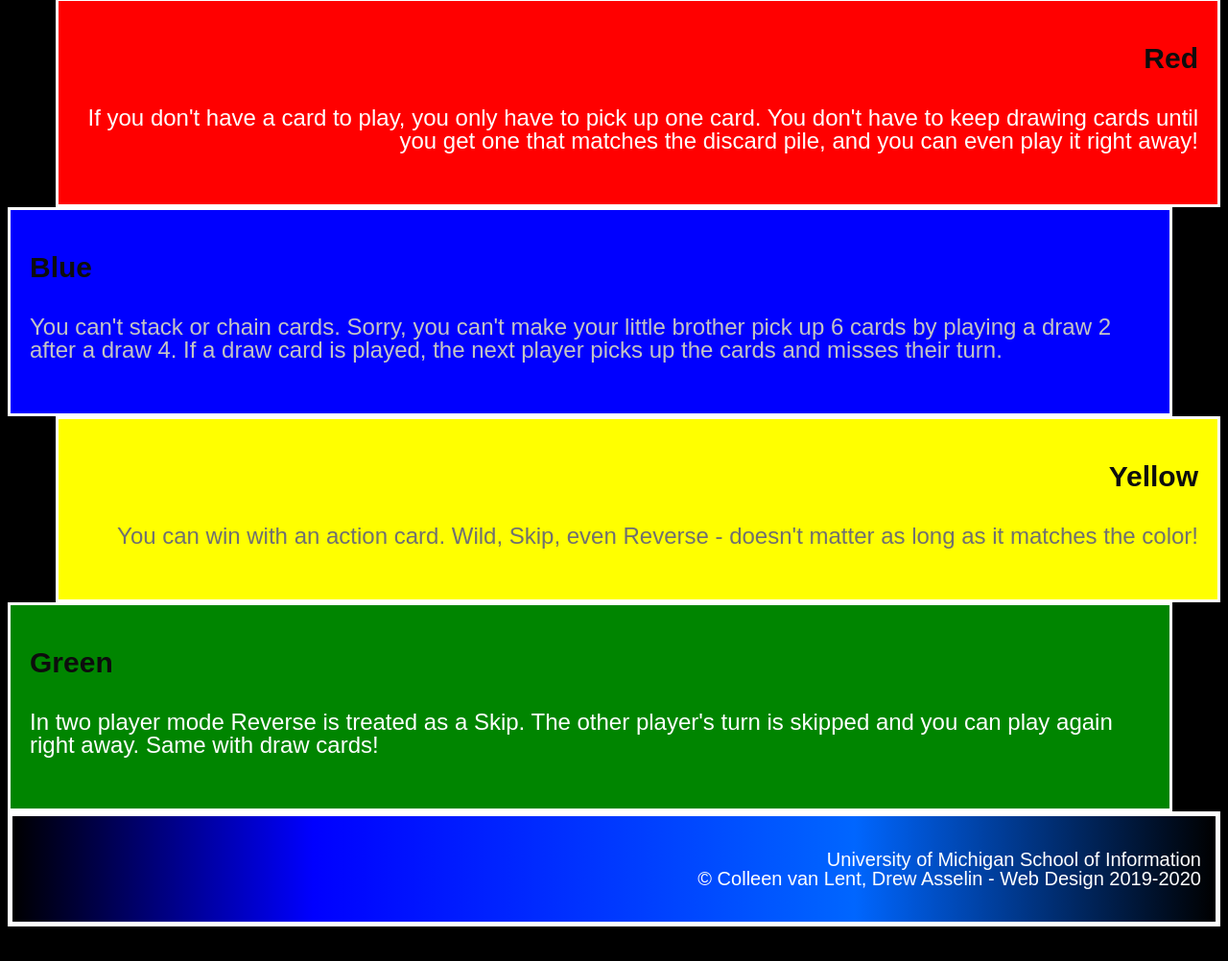
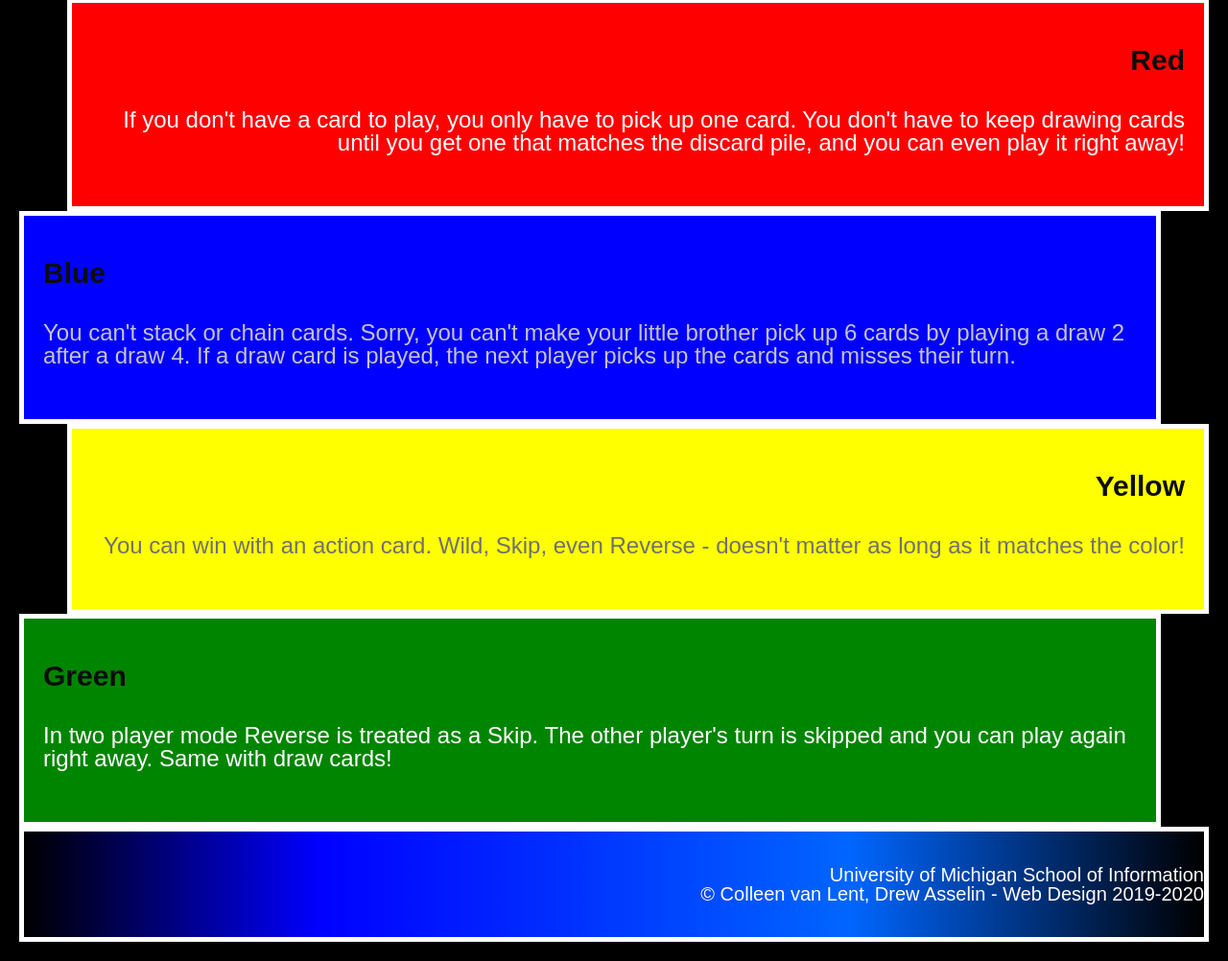
Before and after one commit to audreylikeschicken/SI-339-UNO, a plain HTML site: page index.html in a window 1280 px wide. Shown: the part 629-1631 px from the top of the page at 96% size. Before the commit the page ends 1603 px from the top, so only its background shows below. Drawn offline with Linux system fonts and the light colour scheme; files whose address does not match are found by name.

Commit message:
Update styles.css

```diff
--- a/styles.css
+++ b/styles.css
@@ -2,23 +2,26 @@ body {
 	font-family: Arial, Verdana;
 	background-color: #000000;
 	color: #FFFFFF;
-	margin-top: 20px 20px 20px 20px;
+	margin: 20px;
 	line-height: 1;
 }
+
 h1 {
 	font-size: 42px;
 	text-align: center;
 	padding: 15px;
 }
+
 h2 {
 	font-size: 30px;
 	color: #0D0D0D;
+}
 
-}
 p {
 	font-size: 24px;
-	padding: 10px 0px 10px 0px;
+	padding: 10px 0;
 }
+
 img {
 	width: 250px;
 	display: block;
@@ -28,7 +31,7 @@ img {
 
 div {
 	min-height: 125px;
-	padding: 20px 20px 20px 20px;
+	padding: 20px;
 	border: 3px solid #FFFFFF;
 }
 
@@ -42,15 +45,15 @@ div {
 	background-color: #FF0000;
 	text-align: right;
 	margin-left: 50px;
-	border: 0px 0px 5px 2px #FFFFFF;
+	border: 5px solid #FFFFFF;
 }
 
 .blue {
 	background-color: #0000FF;
 	text-align: left;
 	margin-right: 50px;
-    color:  #C4C4C4;
-	border: 0px 0px 5px 2px #FFFFFF;
+	color: #C4C4C4;
+	border: 5px solid #FFFFFF;
 }
 
 .yellow {
@@ -58,14 +61,14 @@ div {
 	text-align: right;
 	margin-left: 50px;
 	color: #707070;
-	border: 0px 0px 5px 2px #FFFFFF;
+	border: 5px solid #FFFFFF;
 }
 
 .green {
 	background-color: #008500;
 	text-align: left;
 	margin-right: 50px;
-	border: 0px 0px 5px 2px #FFFFFF;
+	border: 5px solid #FFFFFF;
 }
 
 footer {
@@ -76,5 +79,5 @@ footer {
 footer p {
 	font-size: 20px;
 	text-align: right;
-	padding: 15px 15px 15px 0;
+	padding: 15px 0 15px 15px;
 }
```
Lines whose indentation alone changed are shown as unchanged.
